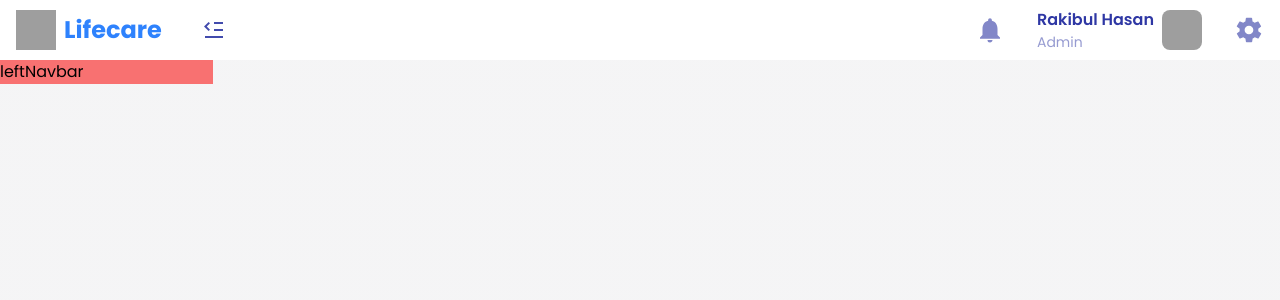
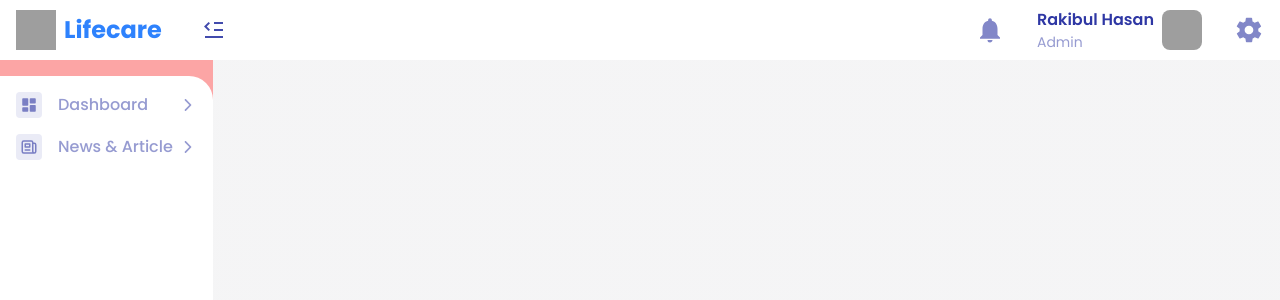
Before and after one commit to rakibulhasan-bu/hospital-app-team-project-client, a React (Vite) app: page /dashboard in a window 1280 px wide. Shown: the top 300 px of the page. Built offline with nearby package versions, Linux system fonts and the light colour scheme; grey boxes are pictures that could not be loaded.

Commit message:
dashboard leftnavbar updated

```diff
--- a/src/dashboardPages/leftNavbar/LeftNavbar.tsx
+++ b/src/dashboardPages/leftNavbar/LeftNavbar.tsx
@@ -1,7 +1,52 @@
+import { useState } from "react";
+import { BiSolidDashboard } from "react-icons/bi";
+import { IoIosArrowForward } from "react-icons/io";
+import { HiOutlineNewspaper } from "react-icons/hi";
+
+
 const LeftNavbar = () => {
+    const [dashboardOpen, setDashboardOpen] = useState<boolean>(false);
+    const [newsOpen, setNewsOpen] = useState<boolean>(false);
+
+    const handleDashboard = () => {
+        setDashboardOpen(prev => (!prev))
+    }
+    const handleNews = () => {
+        setNewsOpen(prev => (!prev))
+    }
+
+    const navLinks = [
+        {
+            label: "Dashboard",
+            handler: handleDashboard,
+            state: dashboardOpen,
+            icon: <BiSolidDashboard className="text-lg text-primary/60 cursor-pointer group-hover:text-primary" />
+        },
+        {
+            label: "News & Article",
+            handler: handleNews,
+            state: newsOpen,
+            icon: <HiOutlineNewspaper className="text-lg text-primary/60 cursor-pointer group-hover:text-primary" />
+        },
+
+    ];
     return (
-        <div className='bg-red-400'>
-            leftNavbar
+        <div className='h-[90.2dvh] overflow-y-auto bg-red-300 pt-4'>
+            <div className='bg-white px-4 py-4 space-y-4 h-full rounded-tr-3xl'>
+                {
+                    navLinks.map(singleLink => (
+                        <div onClick={singleLink?.handler} className='flex items-center justify-between group cursor-pointer'>
+                            <div className='flex items-center gap-4'>
+                                <div className='bg-primary/10 p-1 rounded'>
+                                    {singleLink?.icon}
+                                </div>
+                                <p className="font-medium text-primary/50 group-hover:text-primary">{singleLink?.label}</p>
+                            </div>
+                            <IoIosArrowForward className={`text-lg font-medium text-primary/50 group-hover:text-primary ${singleLink?.state ? "rotate-90 transition-all duration-300" : " transition-all duration-300"}`} />
+                        </div>
+                    ))
+                }
+            </div>
         </div>
     );
 };
```
